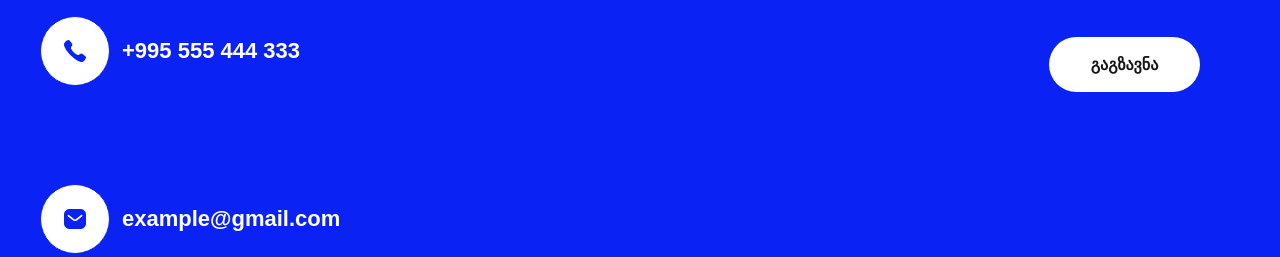
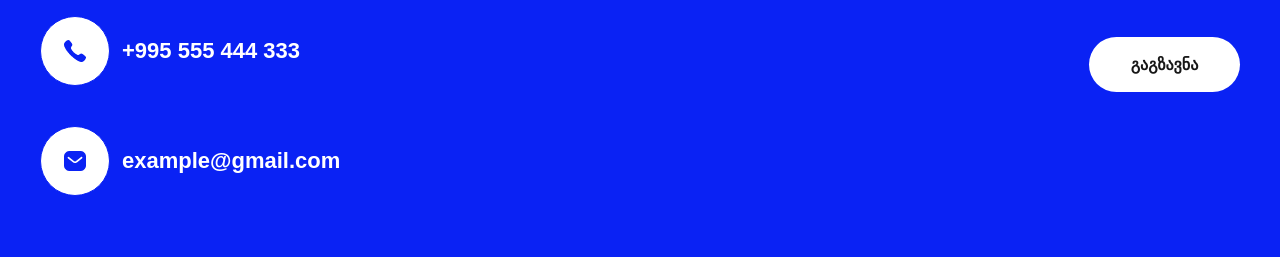
Before and after one commit to Gnonik1/SKY-HOUSE, a plain HTML site: page index.html in a window 1280 px wide. Shown: the part 2910-3167 px from the top of the page. Drawn offline with Linux system fonts and the light colour scheme; a web font is replaced by a local one.

Commit message:
correct css padding for scroll correction

```diff
--- a/src/css/style.css
+++ b/src/css/style.css
@@ -484,10 +484,10 @@ footer + .grid {
     margin: 0 auto;
     /* padding: 0 40px 60px; */
     display: grid;
-    grid-template-columns: 1fr 463px;
+    grid-template-columns: 1fr 1fr;
     justify-content: space-between;
     align-items: flex-start;
-    gap: 80px;
+    gap: 200px;
   }
 
   .contact {
@@ -523,7 +523,7 @@ footer + .grid {
   }
 
   .collect {
-    gap: 98px;
+    gap: 40px;
   }
 
   .contact-link {
@@ -542,7 +542,7 @@ footer + .grid {
 
   .input {
     padding-top: 90px;
-    padding-right: 40px;
+    /* padding-right: 40px; */
   }
 
   .input label {
```
